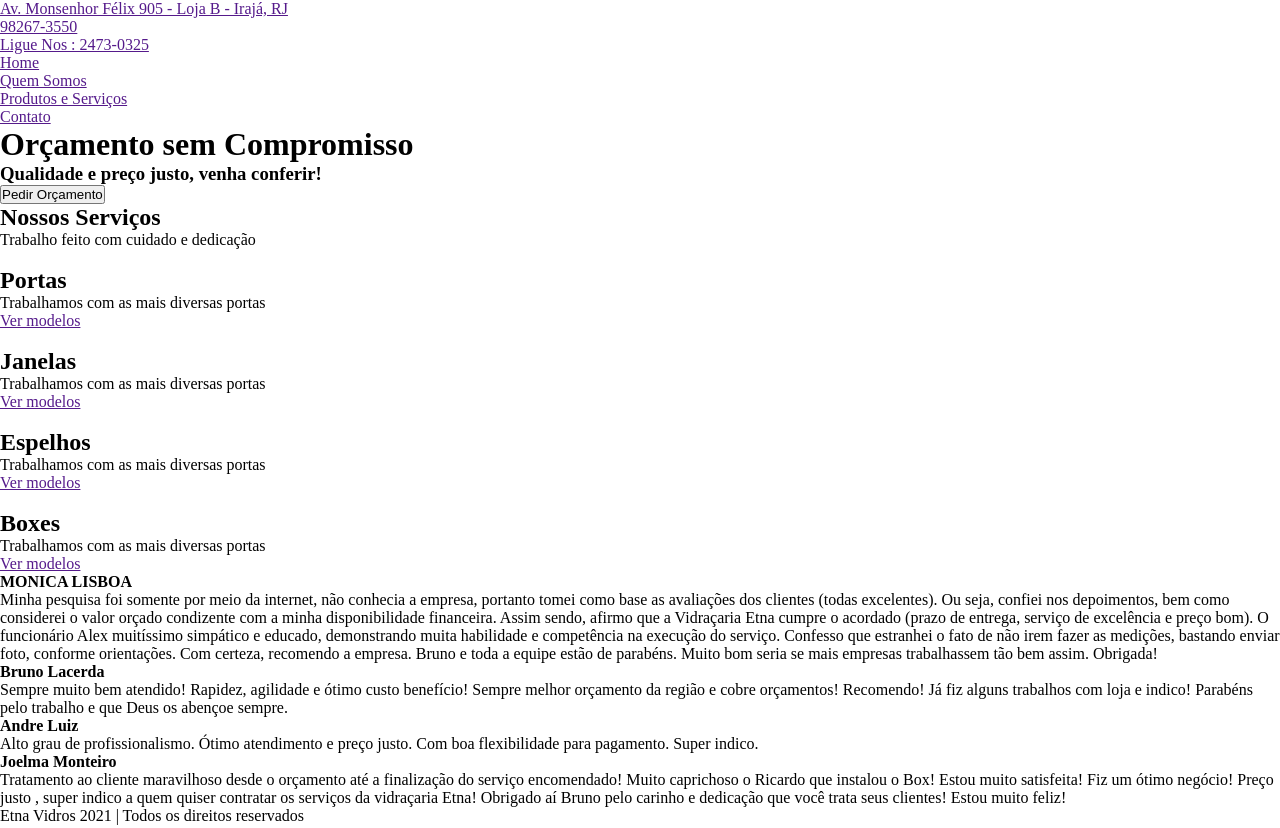
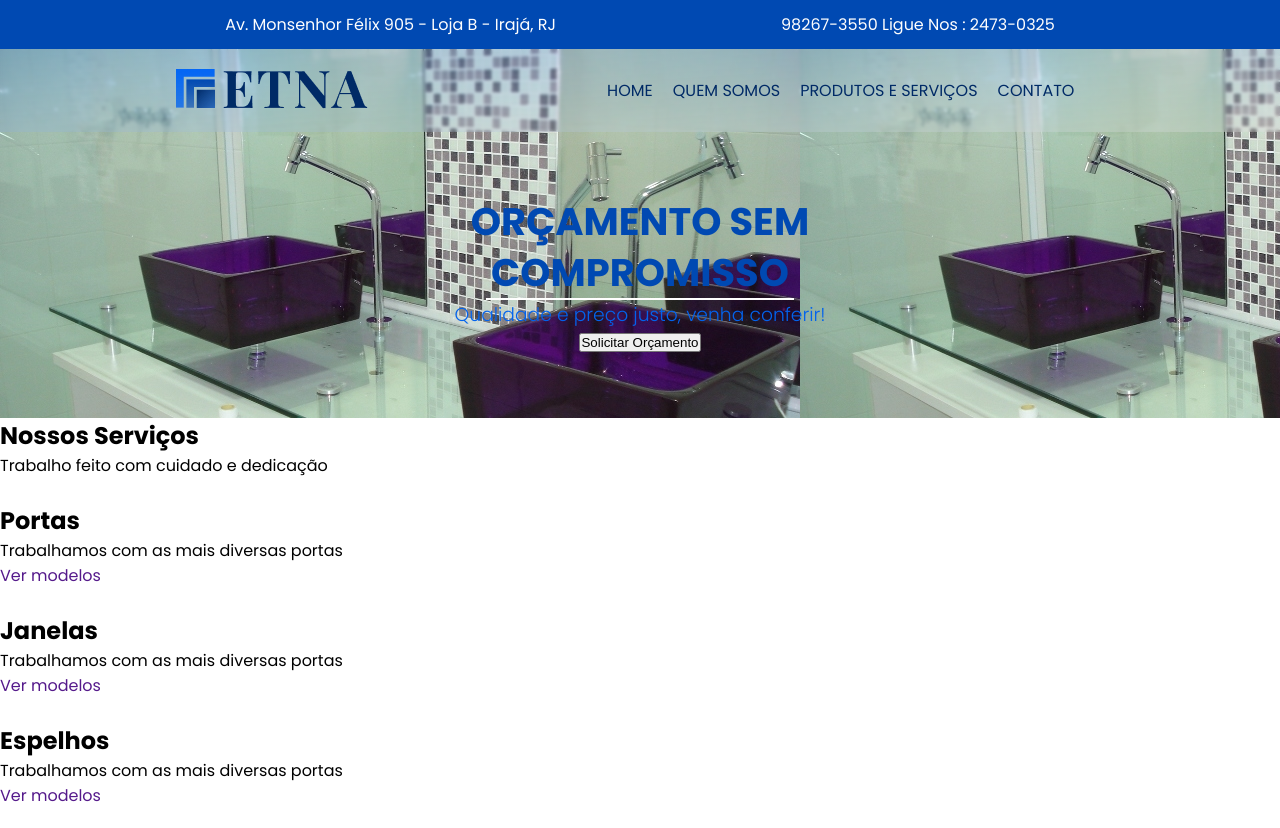
Before and after one commit to danieliraja/vidracaria-etna, a plain HTML site: page index.html in a window 1280 px wide. Shown: the top 828 px of the page. Drawn offline with Linux system fonts and the light colour scheme.

Commit message:
progresso do dia

```diff
--- a/index.html
+++ b/index.html
@@ -6,7 +6,10 @@
     <meta name="viewport" content="width=device-width, initial-scale=1.0">
     <meta name="description" content="A vidraçaria Etna foi fundada em 26 de julho de 1999, sendo estabelecida na Avenida monsenhor felix 905 Loja B em Irajá, no municipio do Rio de Janeiro. Tendo como sua especialidade a venda e colocação de vidros e espelhos no geral.">
     <title>Vidraçaria Etna - Portas, boxes e janelas em vidro - Rio de Janeiro </title>
+    <link rel="preconnect" href="https://fonts.gstatic.com">
+<link href="https://fonts.googleapis.com/css2?family=Playfair+Display:wght@400;700&family=Poppins:wght@300;400;700&display=swap" rel="stylesheet">
     <link rel="stylesheet" href="src/css/style.css">
+
 </head>
 <body>
     <header>
@@ -17,20 +20,27 @@
                 </div>
                 <div class="topo-contato">
                     <a href="">98267-3550</a>
-                </div>
                     <a href="">Ligue Nos : 2473-0325</a>
                 </div>
+
+            </div>
+            <div class="header-menu">
+                <a href="index.html"><img src="src/img/logo.png" alt=""></a>
                 <ul>
                     <li><a href="">Home</a></li>
                     <li><a href="">Quem Somos</a></li>
                     <li><a href="">Produtos e Serviços</a></li>
                     <li><a href="">Contato</a></li>
                 </ul>
+
+            </div>
+
+
         </nav>
-        <div>
+        <div class="header-banner">
             <h1>Orçamento sem Compromisso</h1>
             <h3>Qualidade e preço justo, venha conferir!</h3>
-            <button>Pedir Orçamento</button>
+            <button>Solicitar Orçamento</button>
         </div>
     </header>
     <main>
--- a/src/css/style.css
+++ b/src/css/style.css
@@ -1,4 +1,4 @@
-:root{
+:root {
     /* formas */
     --primary-color: #002A66;
     --secondary-color: #0049B2;
@@ -9,12 +9,98 @@
     --secondary-text: #0363ED;
     --terceary-text: #232323;
     --grey-text: #C4C4C4;
+    --white-text: #fefefe;
+
+    /* font-family: 'Playfair Display', serif;
+    font-family: 'Poppins', sans-serif; */
+
+
 }
-*{
-    margin:0;
+
+* {
+    margin: 0;
     padding: 0;
     box-sizing: border-box;
 }
-ul{
+body{
+    font-family: 'Poppins', sans-serif;
+}
+ul {
     list-style: none;
 }
+
+a {
+    text-decoration: none;
+    font-family: 'Poppins', sans-serif;
+}
+
+header {
+    min-width: 100%;
+    background-image: url('../img/header.jpg');
+}
+
+.header-topo {
+    display: flex;
+    min-width: 100%;
+    align-items: center;
+    justify-content: space-evenly;
+    background-color: var(--secondary-color);
+    padding: 12px 0 12px 0;
+}
+.header-topo a{
+    font-size:1rem;
+    color: var(--white-text)
+}
+
+.header-menu {
+    background:var(--secondary-color);
+    background: linear-gradient(to right bottom,
+            rgba(3, 99, 237, 0.2),
+            rgba(229, 229, 229, 0.3));
+    backdrop-filter: blur(0.1rem);
+    display: flex;
+    justify-content: space-evenly;
+    align-items: center;
+    padding-top: 16px;
+    padding-bottom: 16px;
+}
+
+.header-menu ul {
+    display: flex;
+    padding: 10px 20px;
+    justify-content: space-between;
+}
+.header-menu ul li{
+    padding: 0 10px;
+}
+.header-menu ul li a{
+    font-size: 1rem;
+    font-weight: 400;
+    color:var(--primary-color);
+    text-transform: uppercase;
+}
+.header-banner{
+    max-width: 40%;
+    text-align: center;
+    margin: 0 auto;
+    padding-top: 64px;
+    padding-bottom: 64px;
+}
+.header-banner h1{
+    font-size:2.4rem;
+    text-transform: uppercase;
+    line-height: 3.2rem;
+    color: var(--secondary-color);
+}
+.header-banner h1::after{
+    content:'';
+    display:block;
+    margin: 0 auto;
+    max-width: 60%;
+    min-height:2px;
+    background-color: #fefefe;
+}
+.header-banner h3{
+    color: var(--secondary-text);
+    font-weight: 200;
+}
```
Also changed, not shown: src/img/header.jpg (renamed from src/img/DSC01824[1].jpeg), src/img/logo.png (added). Lines whose indentation alone changed are shown as unchanged.
